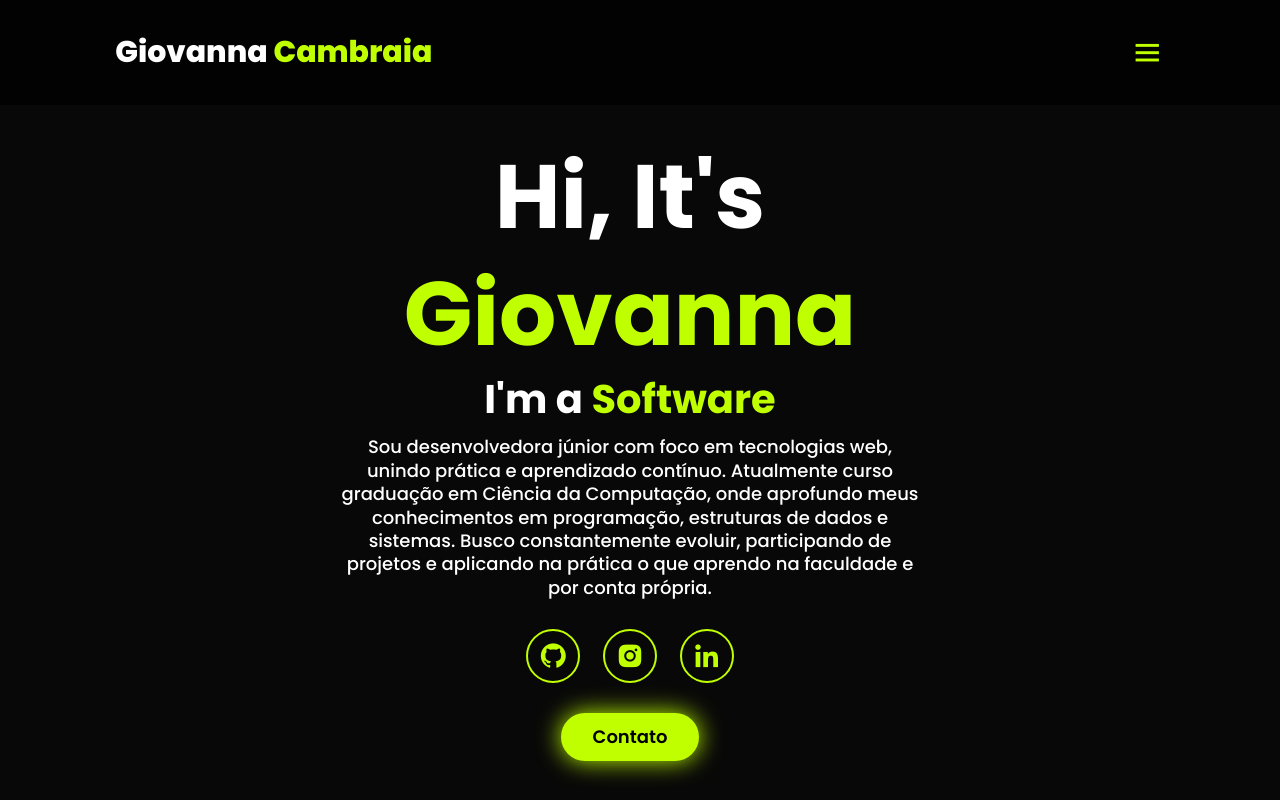
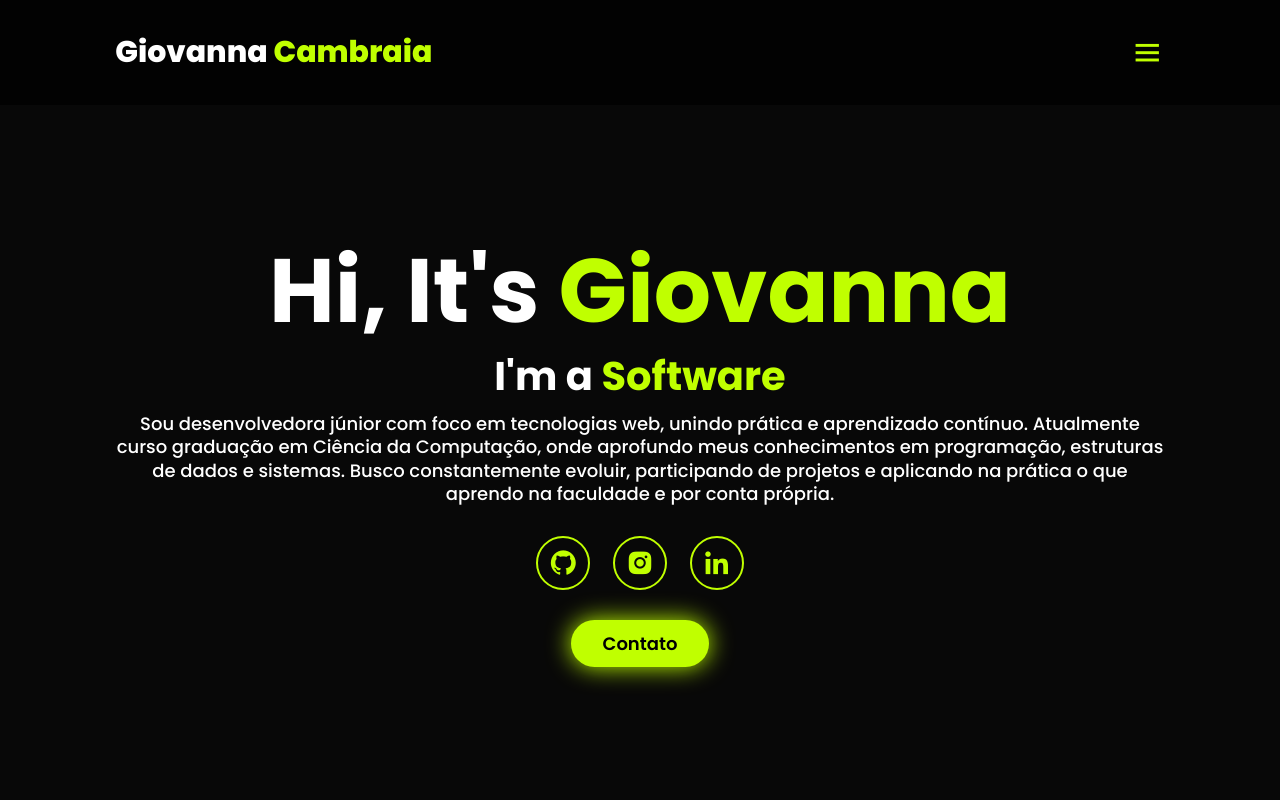
Before and after one commit to giovanna-cambraia/frontend_portfolio, a plain HTML site: page index.html in a window 1280 px wide. Shown: the top 800 px of the page. Drawn offline with nearby package versions, Linux system fonts and the light colour scheme.

Commit message:
debug >= 500px

```diff
--- a/style.css
+++ b/style.css
@@ -89,8 +89,7 @@ section {
     font-size: 6rem;
     font-weight: 700;
     line-height: 1.3;
-    max-width: 600px; /* BB */
-    padding-right: 2rem; /* BB */
+
 }
 
 span {
```
